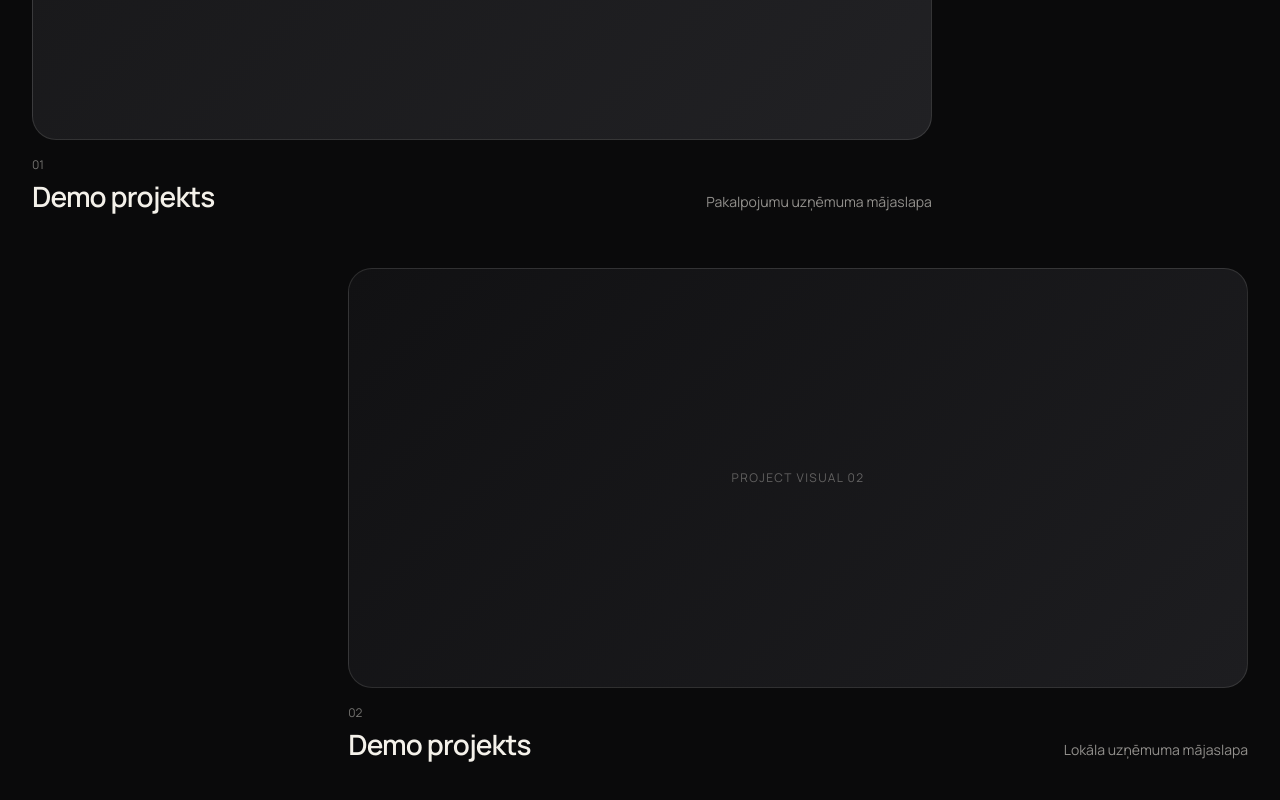
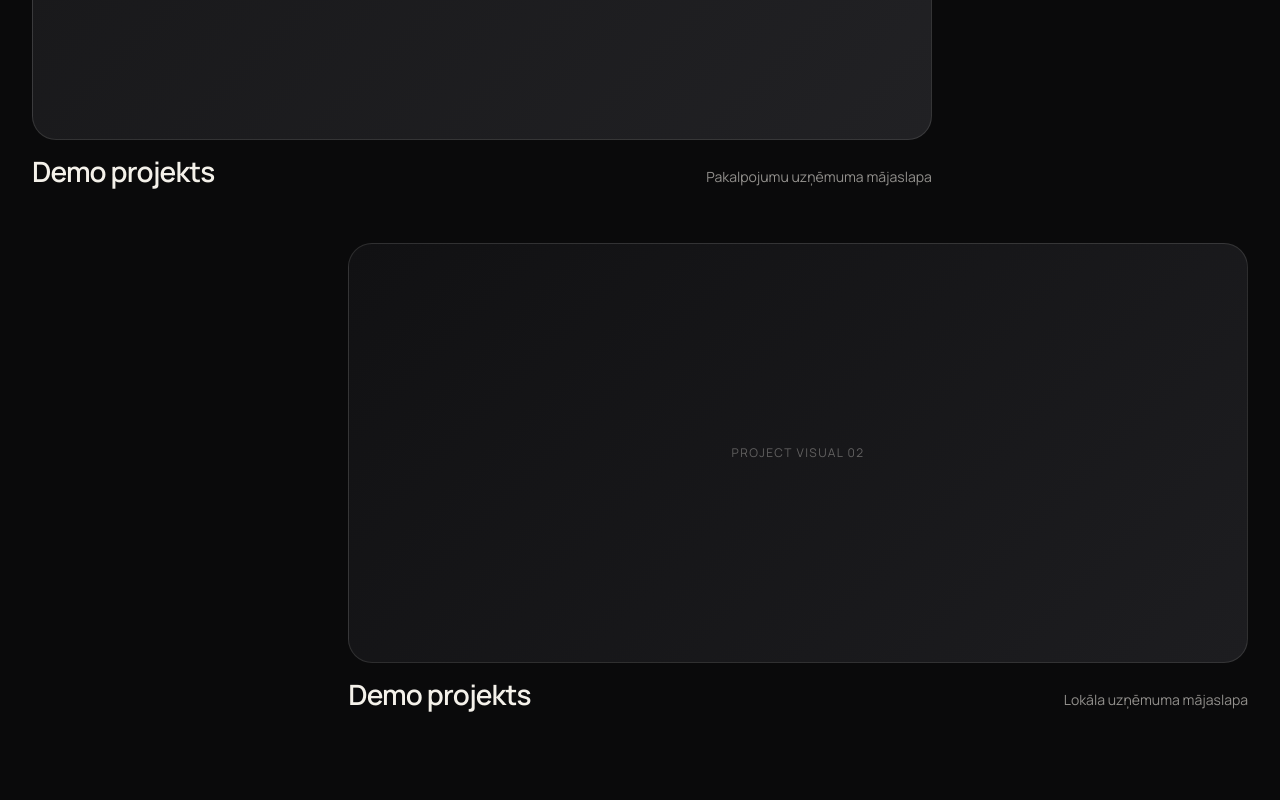
Before and after one commit to davisl24/WEBSITEAGENCY, a Next.js app: page / in a window 1280 px wide. Shown: the part 1304-2104 px from the top of the page. Built offline with nearby package versions, Linux system fonts and the light colour scheme.

Commit message:
fix: remove numbered project labels

```diff
--- a/app/page.tsx
+++ b/app/page.tsx
@@ -56,7 +56,6 @@ export default function Home() {
               </div>
               <div className="work-meta">
                 <div>
-                  <span className="work-index">01</span>
                   <h3>Demo projekts</h3>
                 </div>
                 <p>Pakalpojumu uzņēmuma mājaslapa</p>
@@ -69,7 +68,6 @@ export default function Home() {
               </div>
               <div className="work-meta">
                 <div>
-                  <span className="work-index">02</span>
                   <h3>Demo projekts</h3>
                 </div>
                 <p>Lokāla uzņēmuma mājaslapa</p>
```
